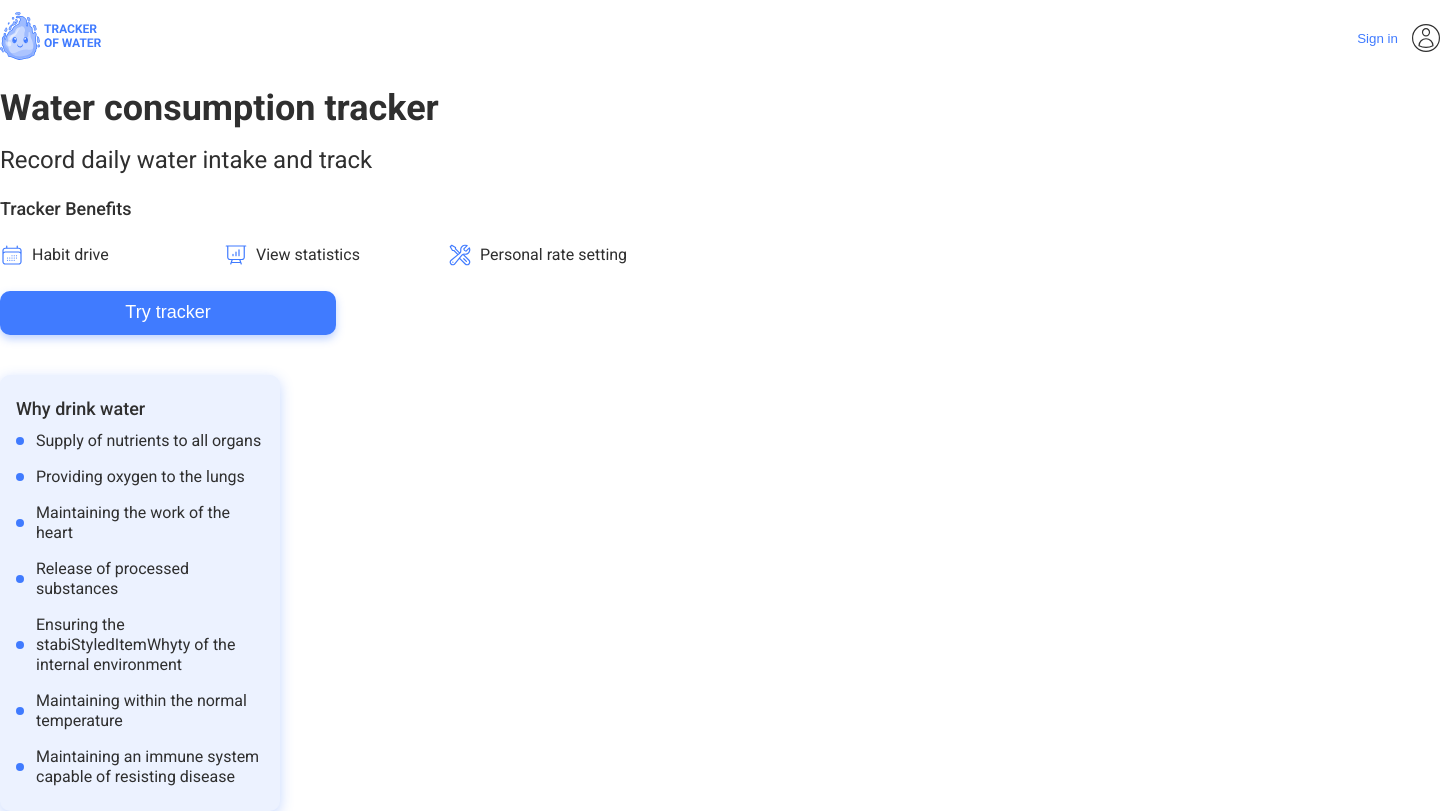
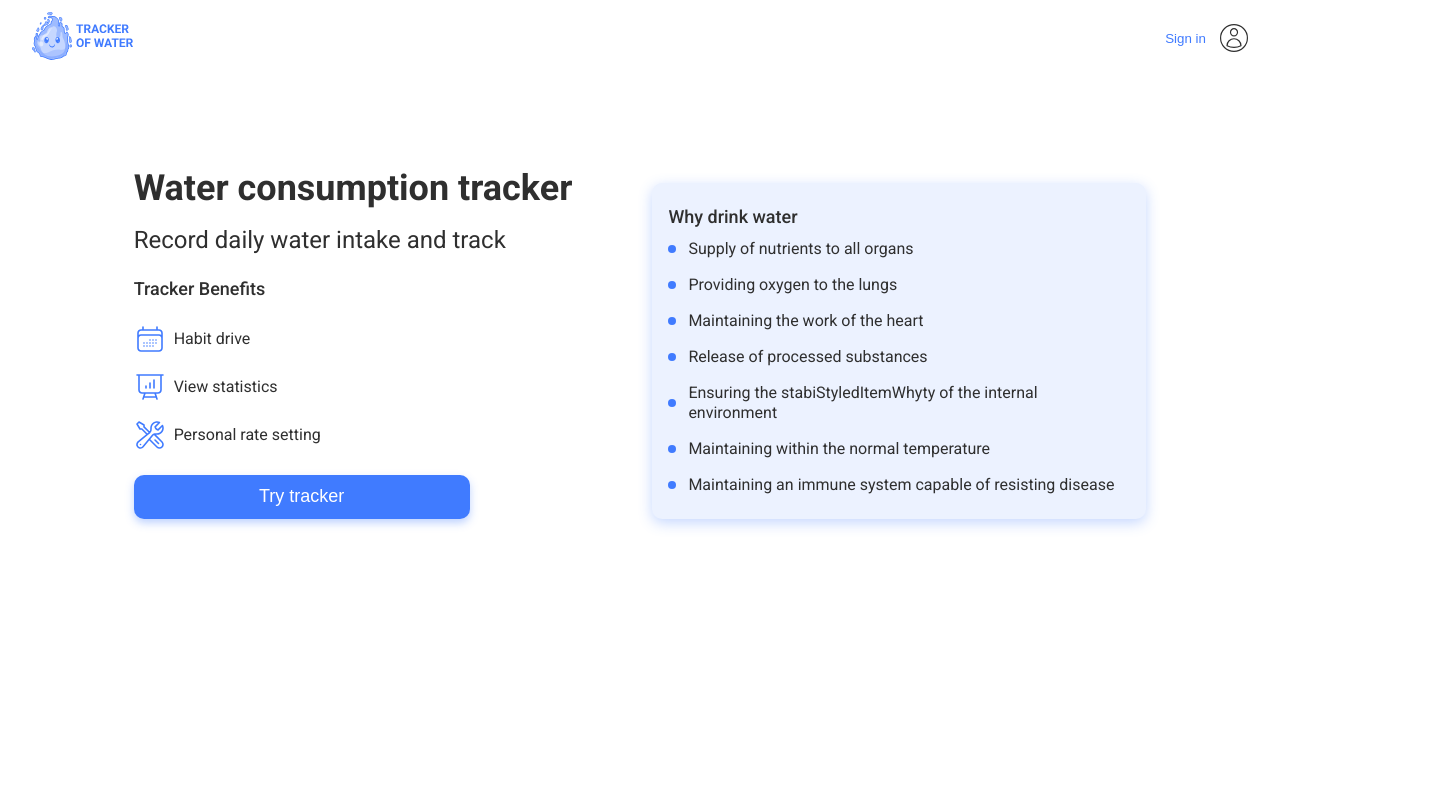
Before and after one commit to elias-291356/water-app, a React (Vite) app: page / in a window 1280 px wide. Shown: the whole page, 1440 px wide, since content can reach past the window. Built offline with nearby package versions, Linux system fonts and the light colour scheme; the HTML template or start-up script is replaced by a standard one.

Commit message:
done responsive WelcomePage

```diff
--- a/src/App.jsx
+++ b/src/App.jsx
@@ -17,7 +17,6 @@ function App() {
         <Route path="/" element={<SharedLayout />} />
         <Route path="/sign-up" element={<SignupPage />} />
         <Route path="/sign-in" element={<SigninPage />} />
-        {/* <Route path="/products" element={<Products />} /> */}
       </Routes>
     </>
   );
--- a/src/components/Logo/Logo.jsx
+++ b/src/components/Logo/Logo.jsx
@@ -4,11 +4,13 @@ import sprite from "../../images/sprite.svg";
 import { StyledLogo } from "./LogoStyled";
 const Logo = () => {
   return (
-    <Link to="/">
-      <StyledLogo>
-        <use href={`${sprite}#icon-logo`}></use>
-      </StyledLogo>
-    </Link>
+    <li>
+      <Link to="/">
+        <StyledLogo>
+          <use href={`${sprite}#icon-logo`}></use>
+        </StyledLogo>
+      </Link>
+    </li>
   );
 };
 
--- a/src/components/WaterСonsumptionTracker/WaterСonsumptionTrackerStyled.js
+++ b/src/components/WaterСonsumptionTracker/WaterСonsumptionTrackerStyled.js
@@ -5,15 +5,10 @@ export const StyledTitle = styled.h1`
   font-weight: 700;
   font-size: 28px;
   line-height: 1.14286;
-  @media screen and (min-width: 320px) {
-  }
 
   @media screen and (min-width: 768px) {
     font-weight: 700;
     font-size: 36px;
-  }
-
-  @media screen and (min-width: 1280px) {
   }
 `;
 export const StyledSybTitle = styled.h2`
@@ -42,8 +37,6 @@ export const StyledButtonTracker = styled.button`
   width: 280px;
   height: 36px;
   box-shadow: 0 4px 8px 0 rgba(64, 123, 255, 0.34);
-  @media screen and (min-width: 320px) {
-  }
 
   @media screen and (min-width: 768px) {
     font-size: 18px;
@@ -53,9 +46,6 @@ export const StyledButtonTracker = styled.button`
     width: 336px;
     height: 44px;
   }
-
-  @media screen and (min-width: 1280px) {
-  }
 `;
 export const StyledItem = styled.li`
   display: flex;
@@ -64,20 +54,20 @@ export const StyledItem = styled.li`
   font-weight: 400;
   font-size: 16px;
   line-height: 1.25;
-  @media screen and (min-width: 320px) {
-  }
 
   @media screen and (min-width: 768px) {
     width: 224px;
   }
-
-  @media screen and (min-width: 1280px) {
-  }
 `;
 export const StyledSectionBanner = styled.section`
   padding-bottom: 40px;
-  /* display: flex;
-  flex-direction: column; */
+  @media screen and (min-width: 768px) {
+    padding-bottom: 60px;
+  }
+
+  @media screen and (min-width: 1280px) {
+    padding-bottom: 0px;
+  }
 `;
 export const StyledListTolls = styled.ul`
   display: flex;
@@ -85,17 +75,20 @@ export const StyledListTolls = styled.ul`
   row-gap: 16px;
   padding-bottom: 24px;
   list-style-type: none;
-  @media screen and (min-width: 320px) {
-  }
 
   @media screen and (min-width: 768px) {
     flex-direction: row;
   }
 
   @media screen and (min-width: 1280px) {
+    flex-direction: column;
   }
 `;
 export const StyledSvgTracker = styled.svg`
   width: 24px;
   height: 24px;
+  @media screen and (min-width: 768px) {
+    width: 32px;
+    height: 32px;
+  }
 `;
--- a/src/components/WhyDrinkWater/WhyDrinkWaterStyled.js
+++ b/src/components/WhyDrinkWater/WhyDrinkWaterStyled.js
@@ -10,6 +10,14 @@ export const StyledDescrSection = styled.section`
   width: 280px;
   box-shadow: 0 4px 14px 0 rgba(64, 123, 255, 0.3);
   background-color: var(--secondary-light-blue);
+
+  @media screen and (min-width: 768px) {
+    width: 494px;
+  }
+
+  @media screen and (min-width: 1280px) {
+    align-self: flex-end;
+  }
 `;
 
 export const StyledDescrWhy = styled.h3`
--- a/src/index.css
+++ b/src/index.css
@@ -32,7 +32,6 @@ img {
 }
 
 ul {
-  /* list-style-type: none; */
   padding-left: 0px;
 
 }
@@ -48,7 +47,7 @@ li {
   margin-bottom: 0;
 }
 
-.list {
+li {
   list-style-type: none;
 }
 
@@ -88,7 +87,6 @@ button {
   .container {
     width: 704px;
     padding-top: 16px;
-    max-width: 768px;
 
   }
 }
@@ -97,7 +95,6 @@ button {
   .container {
     width: 1216px;
     padding-top: 12px;
-    min-width: 1440px;
 
   }
 }
--- a/src/pages/WelcomePage/WelcomePage.jsx
+++ b/src/pages/WelcomePage/WelcomePage.jsx
@@ -1,12 +1,13 @@
 import React from "react";
 import WaterСonsumptionTracker from "../../components/WaterСonsumptionTracker/WaterСonsumptionTracker";
 import WhyDrinkWater from "../../components/WhyDrinkWater/WhyDrinkWater";
+import { WelcomePageMainWrapper } from "./WelcomePageStyled";
 const WelcomePage = () => {
   return (
-    <>
+    <WelcomePageMainWrapper>
       <WaterСonsumptionTracker />
       <WhyDrinkWater />
-    </>
+    </WelcomePageMainWrapper>
   );
 };
 
--- a/src/pages/WelcomePage/WelcomePageStyled.js
+++ b/src/pages/WelcomePage/WelcomePageStyled.js
@@ -0,0 +1,10 @@
+import styled from "styled-components";
+
+export const WelcomePageMainWrapper = styled.main`
+  @media screen and (min-width: 1280px) {
+    justify-content: center;
+    padding-top: 80px;
+    display: flex;
+    column-gap: 80px;
+  }
+`;
```
Also changed, not shown: src/components/Header/HeaderStyled.js (line endings or trailing spaces).
